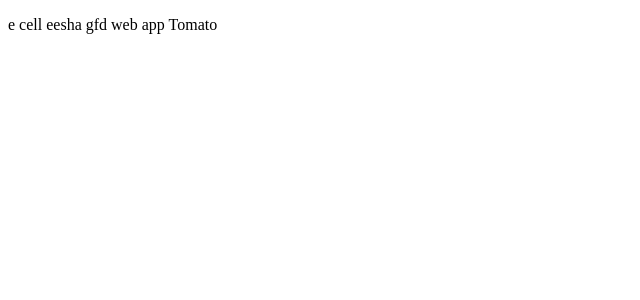
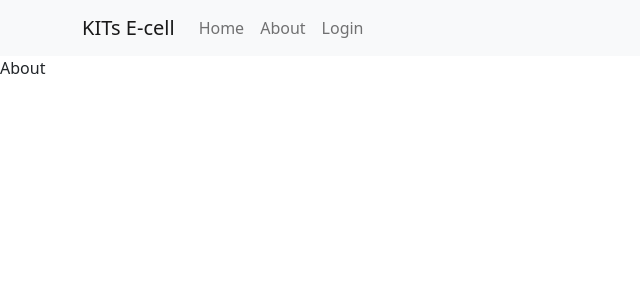
Before and after one commit to PRIVACY47/frontend, a React (Create React App) app: page /about in a window 1280 px wide. Shown: the top 300 px of the page, without its empty margins (0-640 px from the left). Built offline with nearby package versions, Linux system fonts and the light colour scheme.

Commit message:
basic home and about pages

```diff
--- a/package.json
+++ b/package.json
@@ -6,8 +6,11 @@
     "@testing-library/jest-dom": "^5.16.5",
     "@testing-library/react": "^13.4.0",
     "@testing-library/user-event": "^13.5.0",
+    "bootstrap": "^5.2.3",
     "react": "^18.2.0",
+    "react-bootstrap": "^2.7.0",
     "react-dom": "^18.2.0",
+    "react-router-dom": "^6.7.0",
     "react-scripts": "5.0.1",
     "web-vitals": "^2.1.4"
   },
--- a/src/App.js
+++ b/src/App.js
@@ -1,8 +1,25 @@
+import { BrowserRouter , Routes, Route } from "react-router-dom";
+import  {Home} from "./components/Home"
+import {About} from "./components/About"
 
+import {Login} from "./components/Login"
+
+
+
+
+import 'bootstrap/dist/css/bootstrap.min.css';
 function App() {
   return (
     <div >
-      <p> e cell  eesha   gfd web app Tomato</p>
+
+     <BrowserRouter>
+     <Routes>
+
+      <Route path="/" element={<Home />}/>
+      <Route path="/about" element={<About />}/>
+      <Route path="/login" element={<Login/>}/>
+     </Routes>
+     </BrowserRouter>
     </div>
   );
 }
--- /dev/null
+++ b/src/components/About.js
@@ -0,0 +1,12 @@
+import {NavigationBar} from  './Navbar.js'
+
+
+export const About = () => {
+    return (
+        <>
+
+    <NavigationBar />
+         <p> About </p>
+        </>
+    );
+}
--- /dev/null
+++ b/src/components/Home.js
@@ -0,0 +1,10 @@
+import {NavigationBar} from  './Navbar.js'
+
+export const Home = () => {
+    return (
+        <>
+        <NavigationBar />
+         <p> Home </p>
+        </>
+    );
+}
--- /dev/null
+++ b/src/components/Login.js
@@ -0,0 +1,10 @@
+import {NavigationBar} from  './Navbar.js'
+
+export const Login = () => {
+    return (
+        <>
+          <NavigationBar />
+         <p> Login </p>
+        </>
+    );
+}
--- /dev/null
+++ b/src/components/Navbar.js
@@ -0,0 +1,27 @@
+import Container from 'react-bootstrap/Container';
+import Nav from 'react-bootstrap/Nav';
+import Navbar from 'react-bootstrap/Navbar';
+import NavDropdown from 'react-bootstrap/NavDropdown';
+
+
+
+export const NavigationBar= () => {
+    return (
+        <Navbar bg="light" expand="lg">
+        <Container>
+          <Navbar.Brand href="/"> KITs E-cell</Navbar.Brand>
+          <Navbar.Toggle aria-controls="basic-navbar-nav" />
+          <Navbar.Collapse id="basic-navbar-nav">
+            <Nav className="me-auto">
+              <Nav.Link href="/">Home</Nav.Link>
+              <Nav.Link href="/about">About</Nav.Link>
+
+              <Nav.Link href="/login">Login</Nav.Link>
+
+            </Nav>
+          </Navbar.Collapse>
+        </Container>
+      </Navbar>
+    );
+
+}
```
Also changed, not shown: src/components/Footer.js (added, +10 -0 lines), 1 other file (tests, documents, lock files or other folders).
